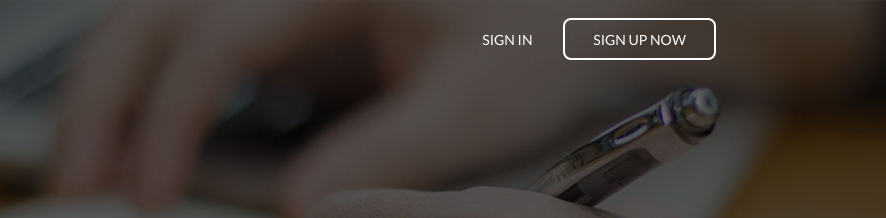
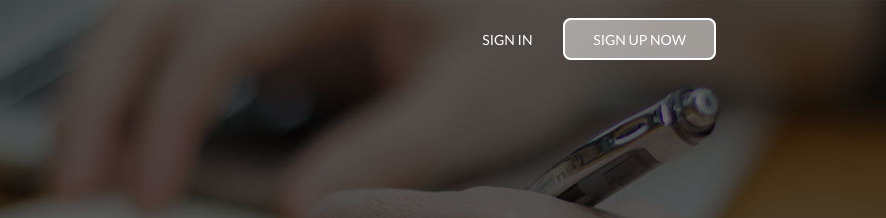
Before and after one commit to lepetal/landing, a plain HTML site: page index.html in a window 1280 px wide. In both pictures the pointer is over the link "SIGN UP NOW". Shown: the top 218 px of the page, 394-1280 px from the left. Drawn offline with Linux system fonts and the light colour scheme.

Commit message:
Added semitransparent background to the button

```diff
--- a/stylesheets/base.css
+++ b/stylesheets/base.css
@@ -271,6 +271,9 @@
 	border-radius: 8px;
 	border: 2px solid #fff;
 }
+#header nav ul li a.btn:hover {
+	background:rgba(255,255,255,0.5);
+}
 #header .headertext {
 	margin-top: 6em;
 	animation-delay: 0.7s;
```
